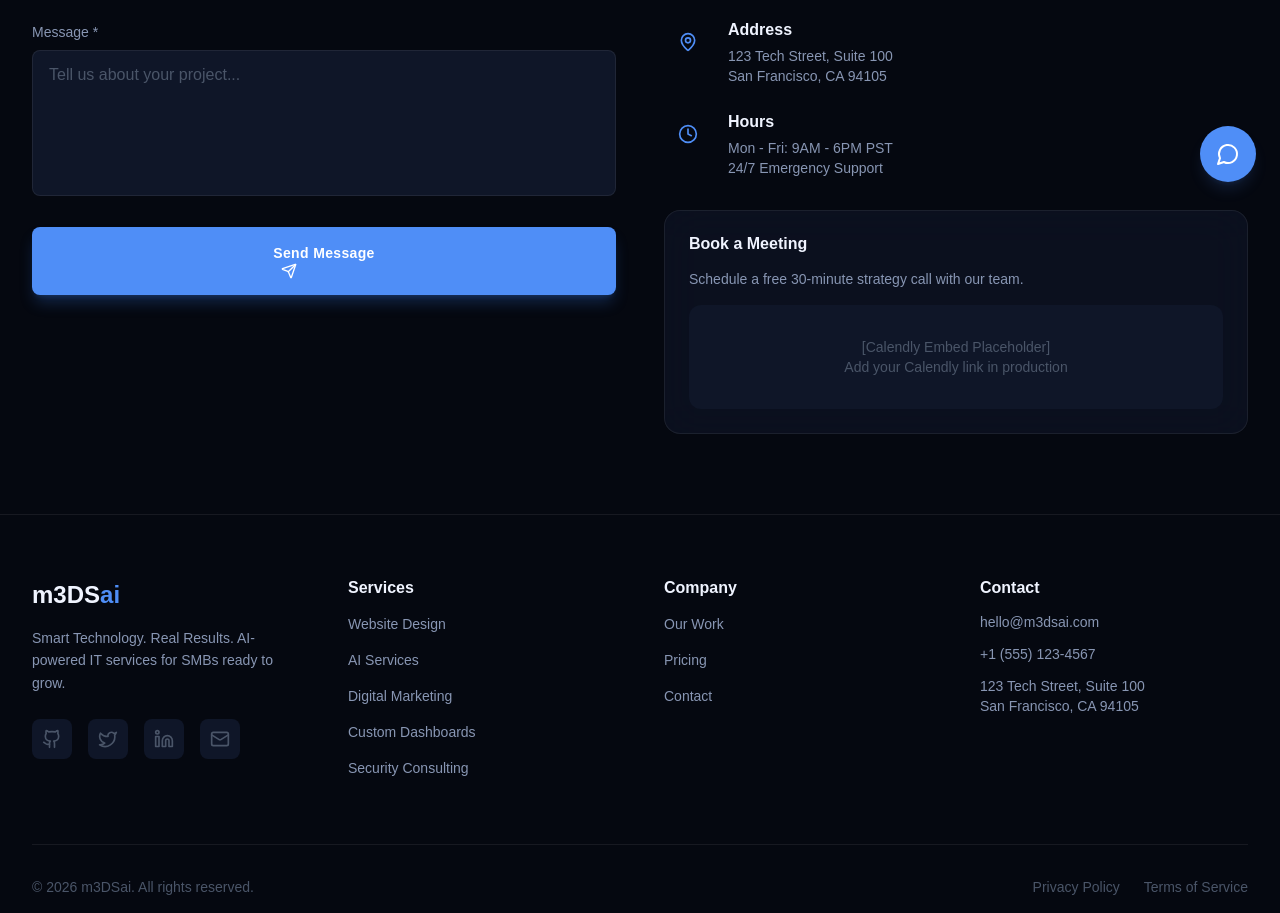
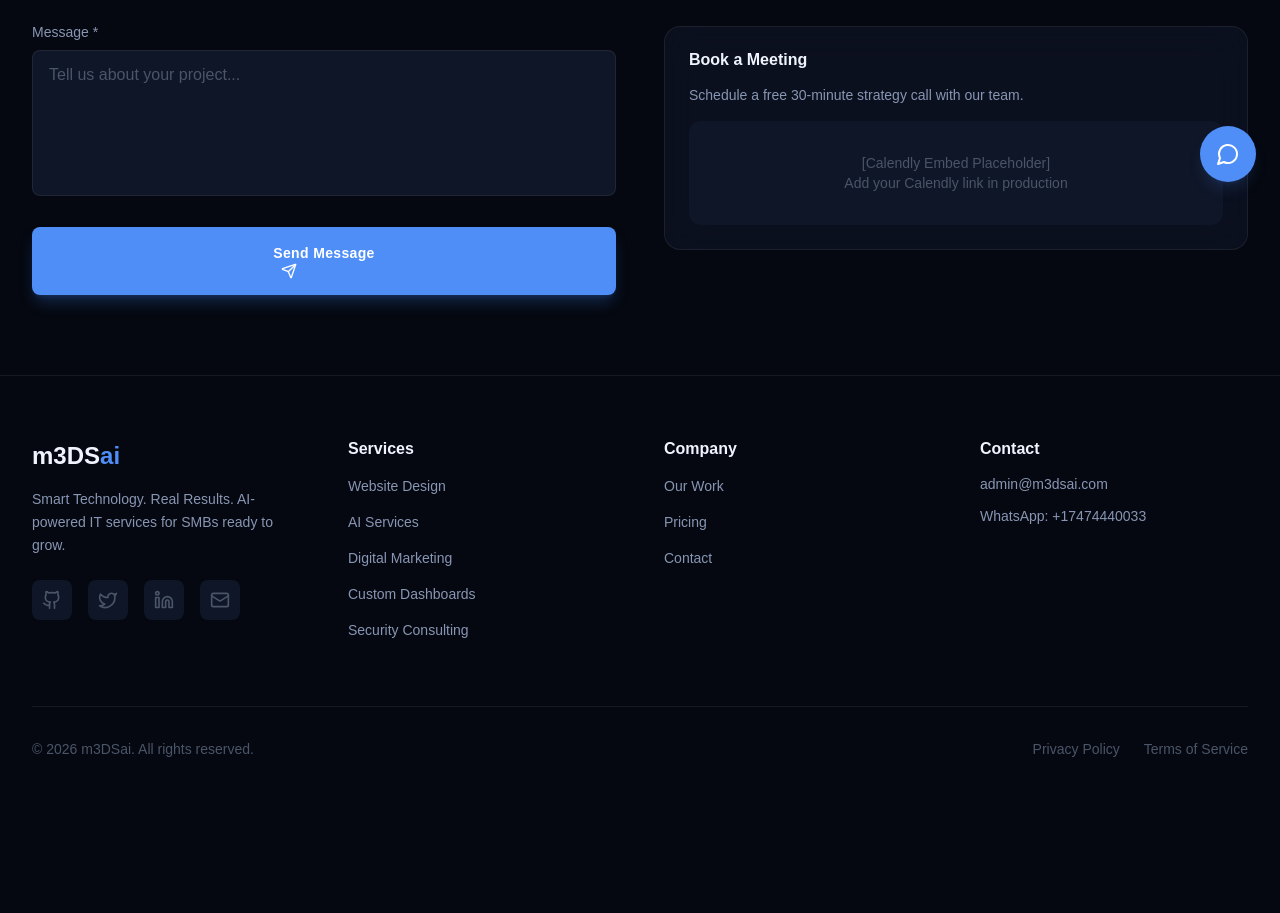
Before and after one commit to captmeds/m3dsai, a Next.js app: page /contact in a window 1280 px wide. Shown: the part 594-1507 px from the top of the page. After the commit the page ends 1417 px from the top, so only its background shows below. Built offline with nearby package versions, Linux system fonts and the light colour scheme.

Commit message:
fix: update contact details

```diff
--- a/app/contact/page.tsx
+++ b/app/contact/page.tsx
@@ -1,6 +1,6 @@
 "use client";
 
-import { MapPin, Mail, Phone, Clock } from "lucide-react";
+import { Mail, Phone } from "lucide-react";
 import PageTransition from "@/components/PageTransition";
 import FadeUp from "@/components/animations/FadeUp";
 import SectionLabel from "@/components/SectionLabel";
@@ -55,10 +55,8 @@ export default function ContactPage() {
 
                 <div className="space-y-6">
                   {[
-                    { icon: Mail, label: "Email", value: "hello@m3dsai.com" },
-                    { icon: Phone, label: "Phone", value: "+1 (555) 123-4567" },
-                    { icon: MapPin, label: "Address", value: "123 Tech Street, Suite 100\nSan Francisco, CA 94105" },
-                    { icon: Clock, label: "Hours", value: "Mon - Fri: 9AM - 6PM PST\n24/7 Emergency Support" }
+                    { icon: Mail, label: "Email", value: "admin@m3dsai.com" },
+                    { icon: Phone, label: "WhatsApp", value: "+17474440033" }
                   ].map((item, index) => (
                     <div key={index} className="flex gap-4">
                       <div className="w-12 h-12 rounded-xl bg-accent-primary/10 flex items-center justify-center flex-shrink-0">
--- a/components/Footer.tsx
+++ b/components/Footer.tsx
@@ -86,9 +86,8 @@ export default function Footer() {
           <div>
             <h4 className="font-display font-bold text-text-primary mb-4">Contact</h4>
             <ul className="space-y-3 text-text-secondary text-sm">
-              <li>hello@m3dsai.com</li>
-              <li>+1 (555) 123-4567</li>
-              <li>123 Tech Street, Suite 100<br />San Francisco, CA 94105</li>
+              <li>admin@m3dsai.com</li>
+              <li>WhatsApp: +17474440033</li>
             </ul>
           </div>
         </div>
```
